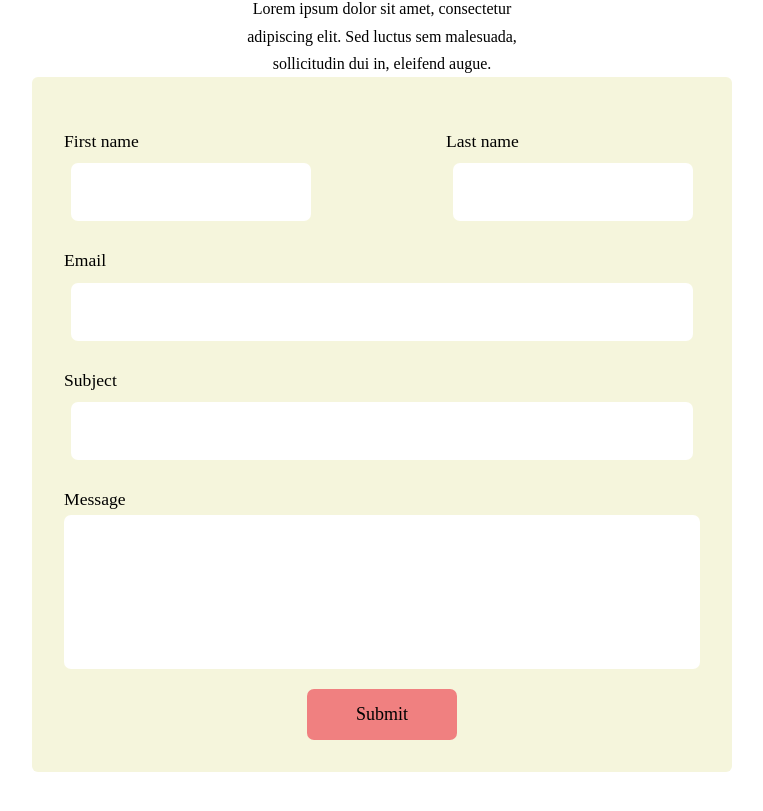
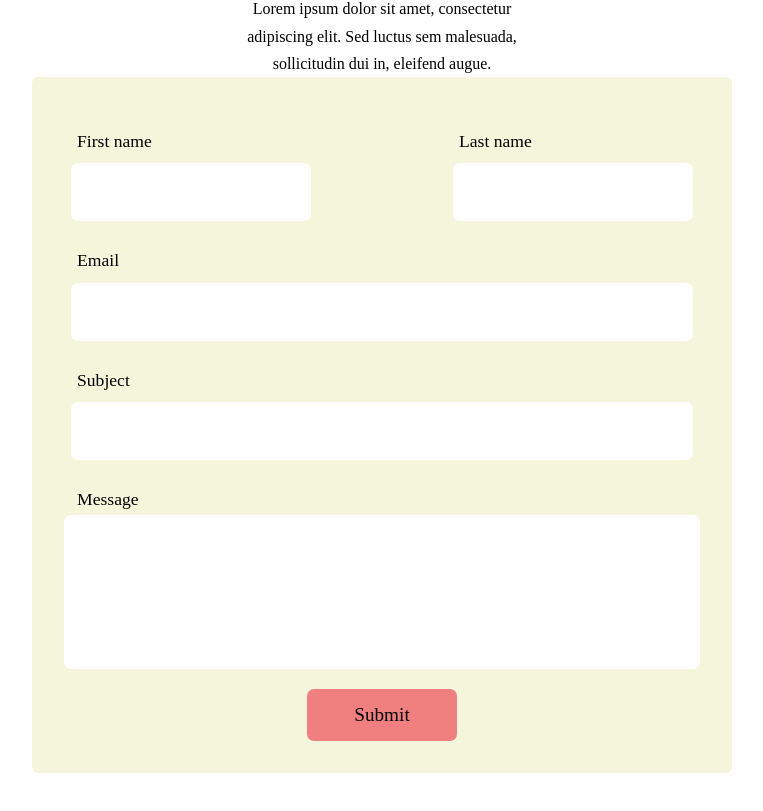
Before and after one commit to peijie36/portfolio-website, a React (Create React App) app: page / in a window 1280 px wide. Shown: the part 1918-2729 px from the top of the page, without its empty margins (258-1021 px from the left). Built offline with nearby package versions, Linux system fonts and the light colour scheme.

Commit message:
Update contact style

```diff
--- a/src/components/Contact/Contact.css
+++ b/src/components/Contact/Contact.css
@@ -40,6 +40,7 @@
 }
 
 .contact__form label {
+    padding-left: 13px;
     align-self: flex-start;
     font-size: 1.1em;
     margin-top: 1.1rem;
@@ -64,9 +65,8 @@
 
 .submit__btn {
     padding: 15px;
-    font-size: 18px;
+    font-size: 1.2em;
     background-color: lightcoral;
-    border: 0;
     outline: none;
     cursor: pointer;
     width: 150px;
```
